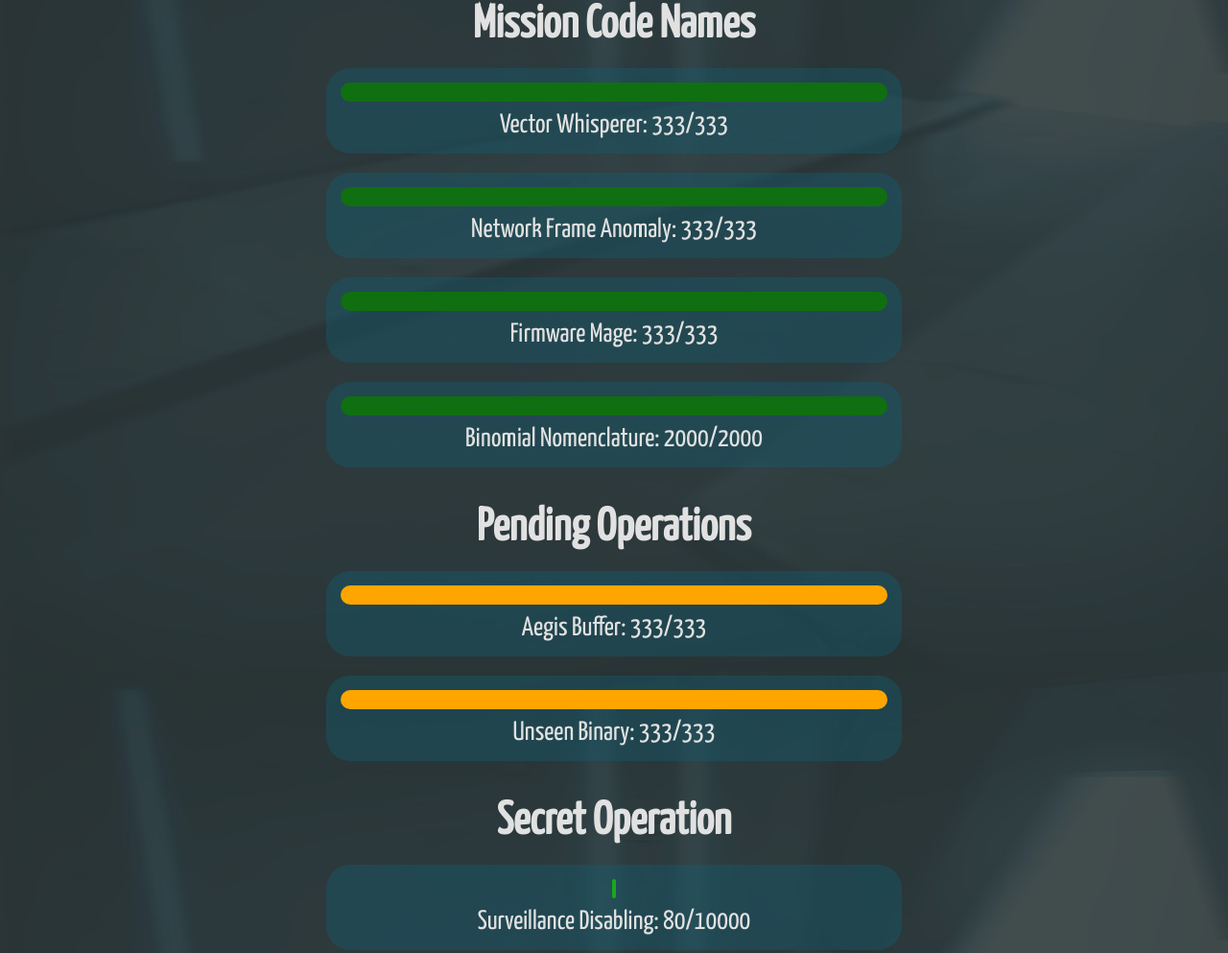
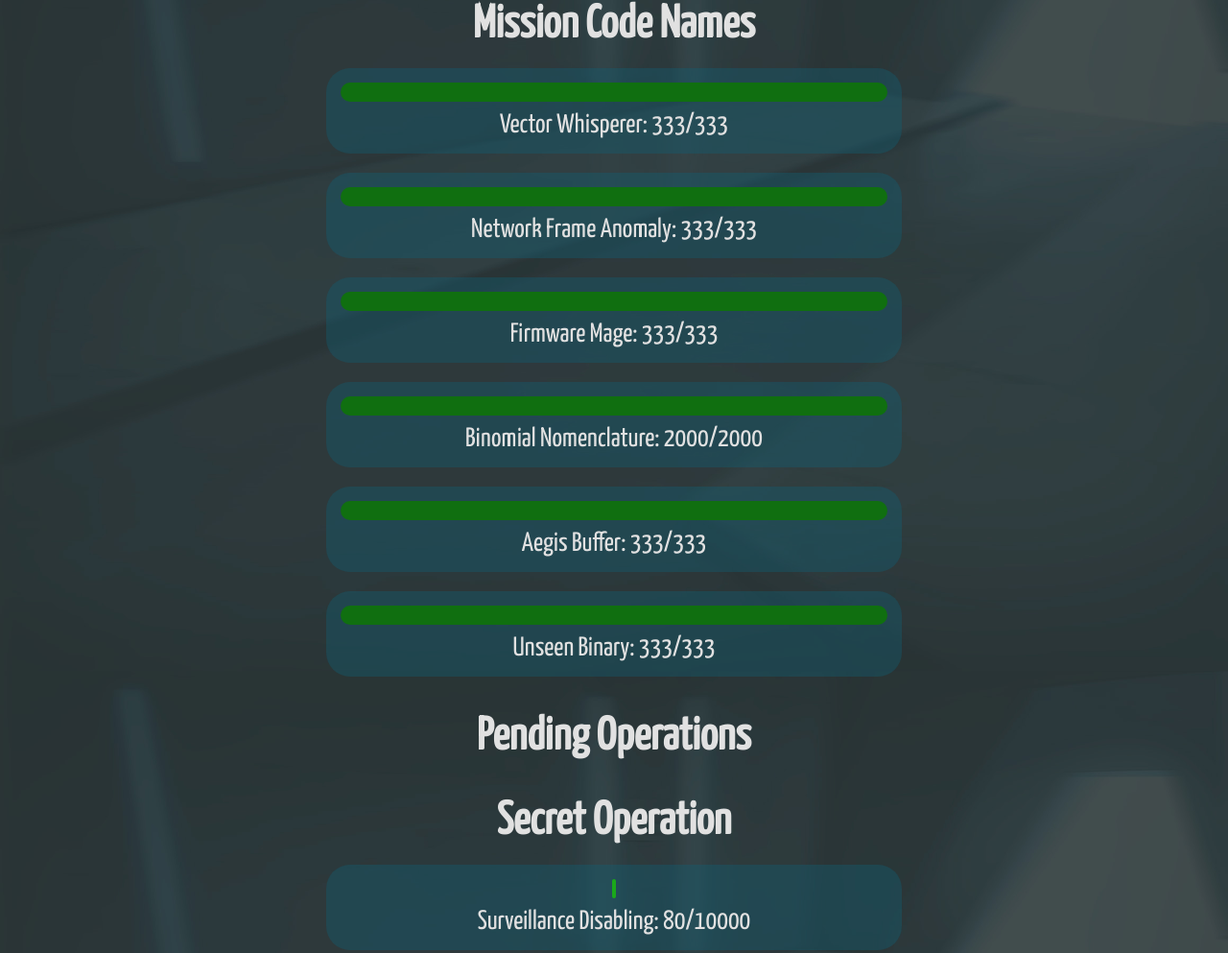
Before and after one commit to VyacheslavKs94/mylovelyarg, a plain HTML site: page numbers.html in a window 1280 px wide. Shown: the part 254-1247 px from the top of the page at 96% size. Drawn offline with Linux system fonts and the light colour scheme.

Commit message:
Update numbers.html

```diff
--- a/numbers.html
+++ b/numbers.html
@@ -28,17 +28,17 @@
                 <div class="progress"></div>
                 <span>Binomial Nomenclature: Success</span>
             </div>
+            <div class="progress-bar success" id="networkInfiltration">
+                <div class="progress"></div>
+                <span>Aegis Buffer: Success</span>
+            </div>
+            <div class="progress-bar success" id="encryptionBreak">
+                <div class="progress"></div>
+                <span>Unseen Binary: Success</span>
+            </div>
         </div>
         <div class="category">
             <h2>Pending Operations</h2>
-            <div class="progress-bar pending" id="networkInfiltration">
-                <div class="progress"></div>
-                <span>Aegis Buffer: Pending</span>
-            </div>
-            <div class="progress-bar pending" id="encryptionBreak">
-                <div class="progress"></div>
-                <span>Unseen Binary: Pending</span>
-            </div>
         </div>
         <div class="category">
             <h2>Secret Operation</h2>
```
